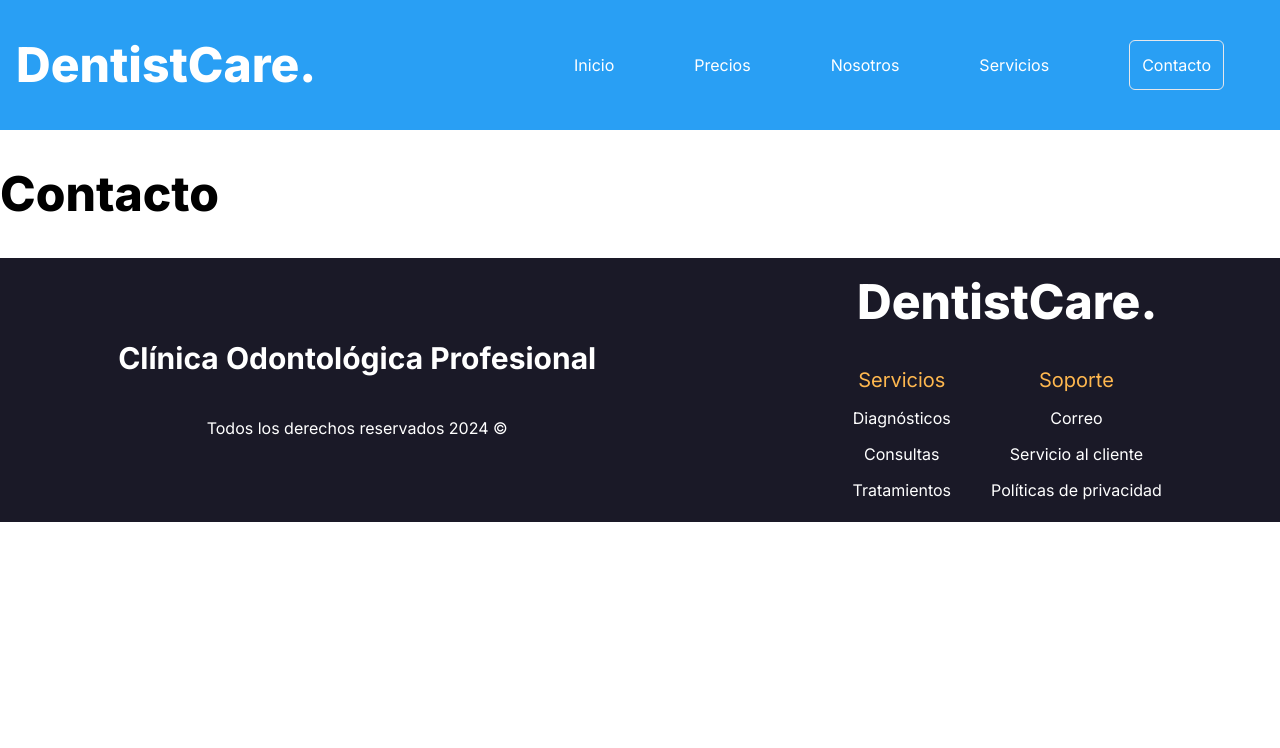
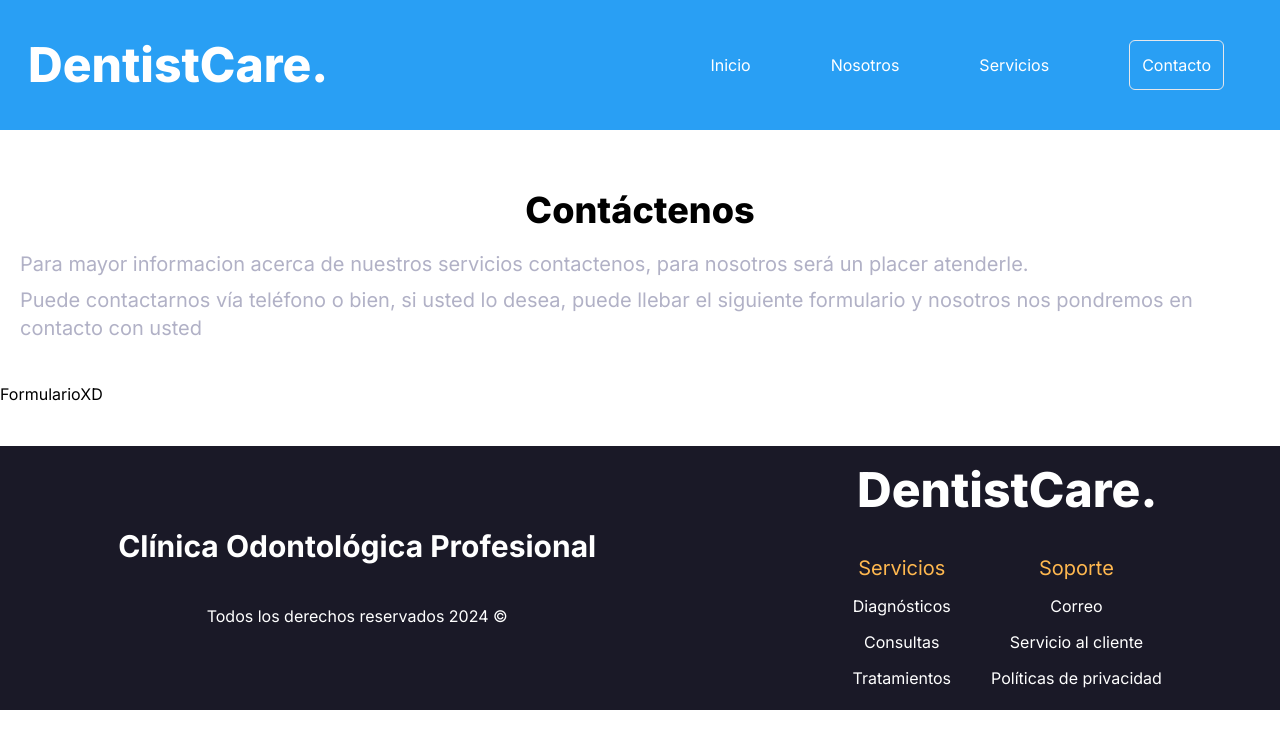
Before and after one commit to AlanHernandez97/DentistCare, a Next.js app: page /contact in a window 1280 px wide. Shown: the top 748 px of the page. Built offline with nearby package versions, Linux system fonts and the light colour scheme.

Commit message:
Pagina de contactanos creada (aun no terminada)

```diff
--- a/app/(views)/contact/page.tsx
+++ b/app/(views)/contact/page.tsx
@@ -1,3 +1,4 @@
+import ContactForm from '@/src/components/Organisms/contactForm/ContactForm';
 import type { Metadata } from 'next'
 
 export const metadata: Metadata = {
@@ -7,8 +8,15 @@ export const metadata: Metadata = {
 
 function ContactPage() {
 	return (
-		<div>
-			<h1 className='text-5xl font-extrabold'>Contacto</h1>
+		<div className='w-full'>
+			<div className='w-auto py-5 px-5 flex flex-col justify-center items-center '>
+				<h1 className='text-4xl font-extrabold'>Contáctenos</h1>
+				<div className='w-auto flex flex-col gap-2 py-5 text-center lg:text-start'>
+					<span className='text-xl text-[#B1B1C6]'>Para mayor informacion acerca de nuestros servicios contactenos, para nosotros será un placer atenderle.</span>
+					<span className='text-xl text-[#B1B1C6] '>Puede contactarnos vía teléfono o bien, si usted lo desea, puede llebar el siguiente formulario y nosotros nos pondremos en contacto con usted</span>
+				</div>
+			</div>
+			<ContactForm />
 		</div>
 	)
 }
--- a/src/components/Molecules/MoleculeNav.tsx
+++ b/src/components/Molecules/MoleculeNav.tsx
@@ -20,10 +20,6 @@ function MoleculeNav({ path }: LinkProps) {
 			text: 'Inicio'
 		},
 		{
-			path: '/pricing',
-			text: 'Precios'
-		},
-		{
 			path: '/about',
 			text: 'Nosotros'
 		},
@@ -35,7 +31,9 @@ function MoleculeNav({ path }: LinkProps) {
 
 	return (
 		<nav className='w-auto flex justify-around gap-10 py-10 px-4 bg-[#299FF4] text-white items-center xl:justify-between'>
-			<DentistLogo />
+			<div className="px-3">
+				<DentistLogo />
+			</div>
 			<div className='flex mr-10 gap-20 items-center'>
 				{
 					navItems.map(item => (
--- /dev/null
+++ b/src/components/Organisms/contactForm/ContactForm.tsx
@@ -0,0 +1,9 @@
+import React from 'react'
+
+export default function ContactForm() {
+	return (
+		<div>
+			<h1>FormularioXD</h1>
+		</div>
+	)
+}
--- a/src/components/Organisms/head/Head.tsx
+++ b/src/components/Organisms/head/Head.tsx
@@ -3,7 +3,7 @@ import Link from 'next/link'
 
 export default function Head() {
 	return (
-		<div className='w-full flex flex-wrap md:flex-nowrap md:px-10 text-white bg-[#299FF4] px-5 pb-0 items-center pt-4'>
+		<div className='w-full flex flex-wrap md:flex-nowrap md:px-10 text-white bg-[#299FF4] px-5 pb-3 items-center pt-4'>
 			<div className='w-auto flex flex-col gap-8 p-3 mr-6 sm:w-full'>
 				<h1 className='w-auto text-5xl font-extrabold sm:w-full xl:text-7xl'>Sea atendido por dentistas experimentados</h1>
 				<span className='flex flex-wrap w-auto text-xl'>Nuestros clientes son nuestra prioridad, ofrecemos servicios dentales de calidad con un equipo de especialistas</span>
```
